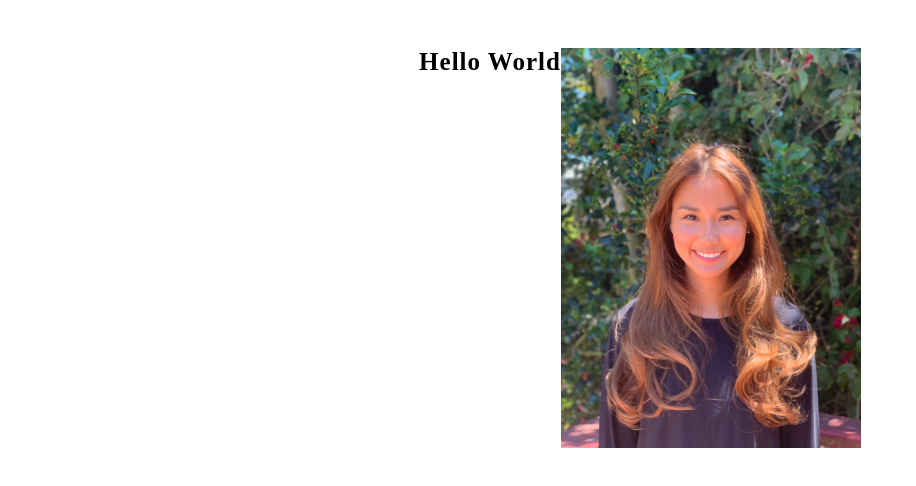
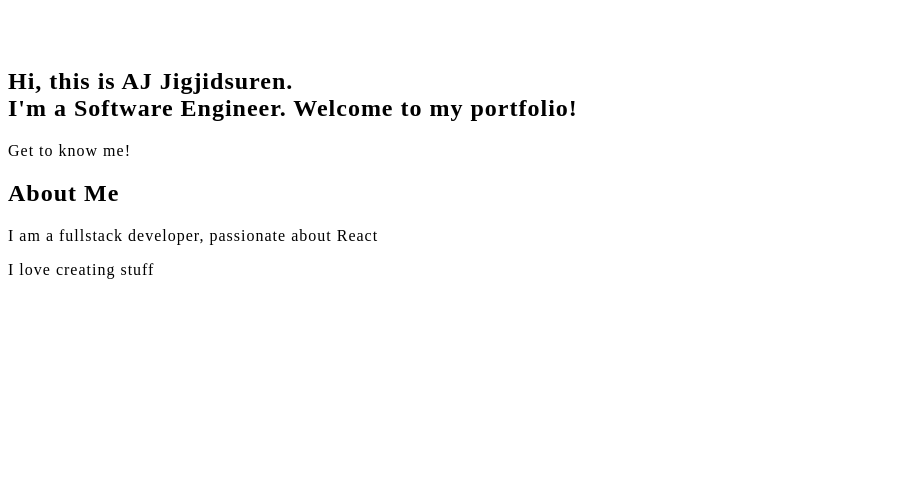
Before and after one commit to aizamjj/portfolio-website, a React app: page / in a window 1280 px wide. Shown: the top 486 px of the page, without its empty margins (0-916 px from the left). Built offline with nearby package versions, Linux system fonts and the light colour scheme.

Commit message:
Create context, welcome and about me sections.

```diff
--- /dev/null
+++ b/src/components/About.jsx
@@ -0,0 +1,20 @@
+import React, { useContext } from 'react';
+import PortfolioContext from '../context/context';
+
+const About = () => {
+  const { about } = useContext(PortfolioContext);
+  const { firstParagraph, secondParagraph } = about;
+
+  return (
+      <section>
+          <h1>About Me</h1>
+          <div>
+            <p>{firstParagraph}</p>
+            <p>{secondParagraph}</p>
+          </div>
+      </section>
+  )
+
+}
+
+export default About;
--- a/src/components/App.js
+++ /dev/null
@@ -1,24 +0,0 @@
-import React from 'react';
-import './App.scss';
-
-// component imports
-import Image from './Image/Image';
-
-// other imports
-import profile from '../../public/images/profile.jpg';
-
-const App = () => {
-  return (
-    <div>
-      <span>Hello World</span>
-      <Image
-        src={profile}
-        alt="hero"
-        height="400"
-        width="400"
-      />
-    </div>
-  );
-};
-
-export default App;
--- /dev/null
+++ b/src/components/App.jsx
@@ -0,0 +1,31 @@
+import React, { useState, useEffect } from 'react';
+import './App.scss';
+import { PortfolioProvider } from '../context/context';
+
+// component imports
+// import Image from './Image/Image';
+import Hero from './Hero';
+import About from './About';
+
+// other imports
+import { heroData, aboutData } from '../data/data';
+
+
+const App = () => {
+  const [hero, setHero] = useState({});
+  const [about, setAbout] = useState({});
+
+  useEffect(() => {
+    setHero({...heroData});
+    setAbout({...aboutData});
+  }, []);
+
+  return (
+    <PortfolioProvider value={{ hero, about }}>
+      <Hero/>
+      <About/>
+    </PortfolioProvider>
+  );
+};
+
+export default App;
--- /dev/null
+++ b/src/components/Hero.jsx
@@ -0,0 +1,27 @@
+import React, { useContext } from 'react';
+import PortfolioContext from '../context/context';
+
+const Hero = () => {
+  const { hero } = useContext(PortfolioContext);
+  const { title, name, subtitle, cta } = hero;
+
+  return (
+      <section>
+        <h1>
+          {title}
+          <span>
+              {name}
+              <br />
+              {subtitle}
+          </span>
+        </h1>
+        <p>
+          <a>
+            {cta}
+          </a>
+        </p>
+      </section>
+  );
+};
+
+export default Hero;
--- /dev/null
+++ b/src/context/context.js
@@ -0,0 +1,8 @@
+import React from 'react';
+
+const PortfolioContext = React.createContext();
+
+export const PortfolioProvider = PortfolioContext.Provider;
+export const PortfolioConsumer = PortfolioContext.Consumer;
+
+export default PortfolioContext;
--- /dev/null
+++ b/src/data/data.js
@@ -0,0 +1,15 @@
+import uuidv1 from 'uuid/v1';
+
+// HERO DATA
+
+export const heroData = {
+  title: 'Hi, this is ',
+  name: 'AJ Jigjidsuren.',
+  subtitle: `I'm a Software Engineer. Welcome to my portfolio!`,
+  cta: 'Get to know me!',
+};
+
+export const aboutData = {
+  firstParagraph: 'I am a fullstack developer, passionate about React',
+  secondParagraph: 'I love creating stuff',
+};
--- a/webpack.common.js
+++ b/webpack.common.js
@@ -6,6 +6,9 @@ module.exports = {
   output: {
     filename: '[name].bundle.js',
     path: path.resolve(__dirname, 'dist'),
+  },
+  resolve: {
+    extensions: ['.jsx', '.js'],
   },
   module: {
     rules: [
```
